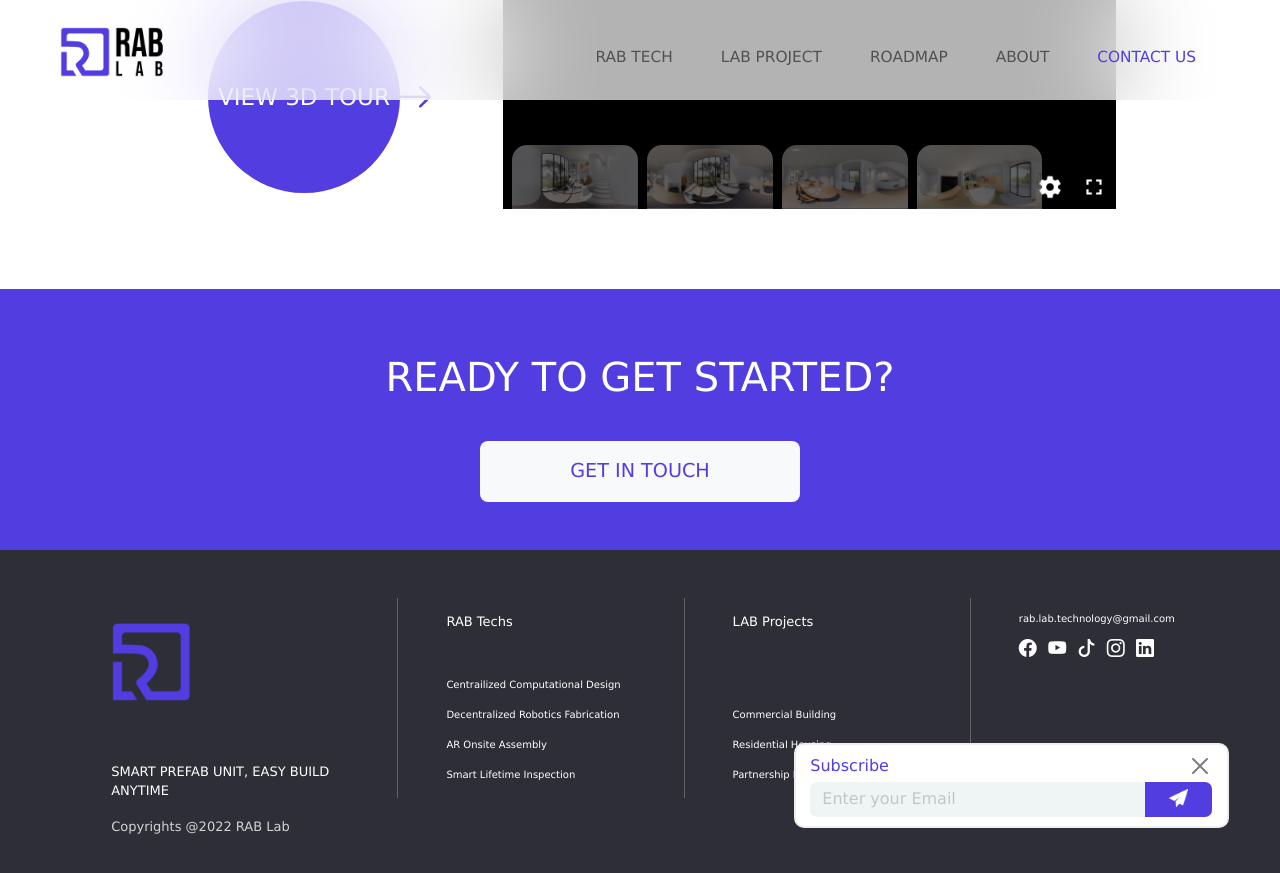
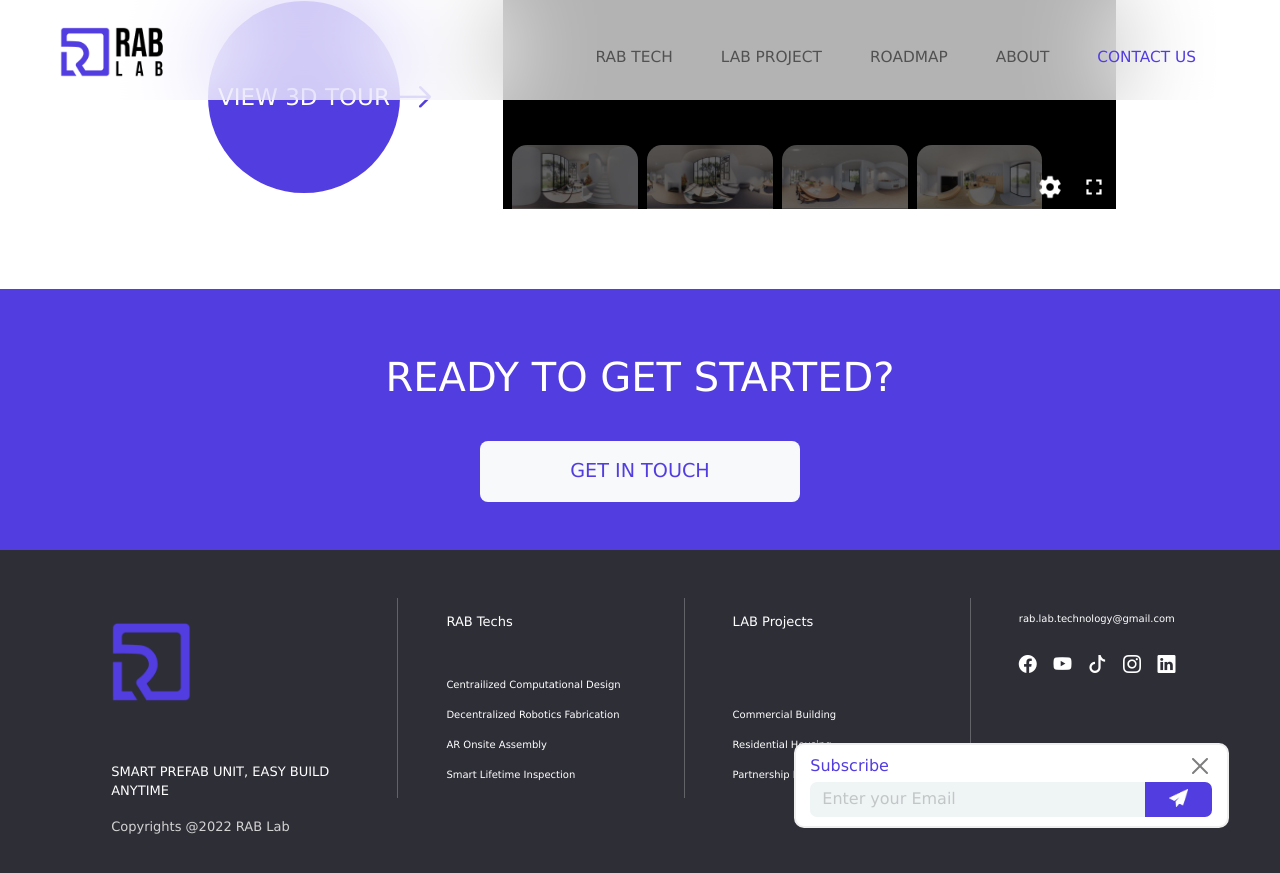
Before and after one commit to rab-lab/rab-lab.github.io, a Jekyll site: the page built from index.html, in a window 1280 px wide and 900 px high, scrolled down 3677 px. Shown: the top 873 px of the window. Built offline with Jekyll 4.4.1, drawn with Linux system fonts in a browser that asks for light colours; nearby versions of some CDN libraries.

Commit message:
Edited footer

```diff
--- a/_includes/footer.html
+++ b/_includes/footer.html
@@ -16,7 +16,6 @@
                     </div>
                 </div>
             </div>
-
         </div>
         <div class="col-6 col-md-3">
             <div class="d-flex" style="height: 200px;">
@@ -38,7 +37,7 @@
                     <div>
                         <!-- <p><a href="tel:+1234-567-8900">+1234-567-8900</a></p> -->
                         <p><a href="mailto:rab.lab.technology@gmail.com" style="text-transform: lowercase;">rab.lab.technology@gmail.com</a></p>
-                        <div>
+                        <div class="d-flex flex-row pt-3 justify-content-between" style="margin-right: -8px;">
                             <a href="http://facebook.com" target="_blank"><i class="bi bi-facebook"></i></a>
                             <a href="http://youtube.com"><i class="bi bi-youtube"></i></a>
                             <a href="http://tiktok.com"><i class="bi bi-tiktok"></i></a>
```
